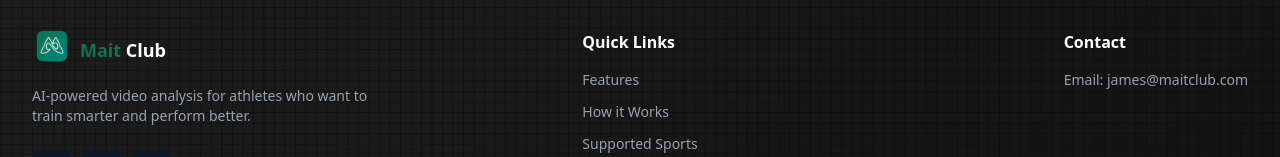
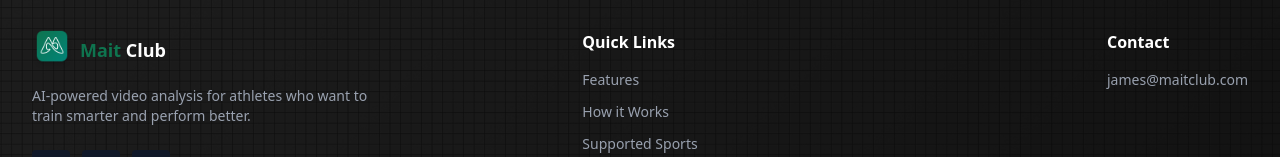
Before and after one commit to ShiponChowdhury1/mait-club-couch-landing-website, a Next.js app: page / in a window 1280 px wide. Shown: the part 5452-5609 px from the top of the page. Built offline with nearby package versions, Linux system fonts and the light colour scheme.

Commit message:
api endpoint fix

```diff
--- a/app/components/Footer.tsx
+++ b/app/components/Footer.tsx
@@ -131,7 +131,7 @@ export default function Footer() {
           <div className="md:col-span-1 md:justify-self-end">
             <h4 className="font-semibold mb-4">Contact</h4>
             <ul className="space-y-3 text-gray-400 text-sm">
-              <li>Email: james@maitclub.com</li>
+              <li>james@maitclub.com</li>
 
 
             </ul>
```
